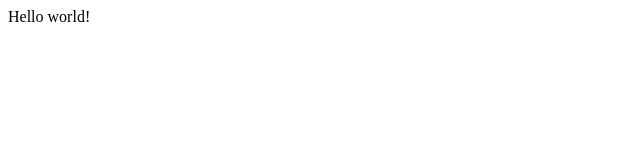
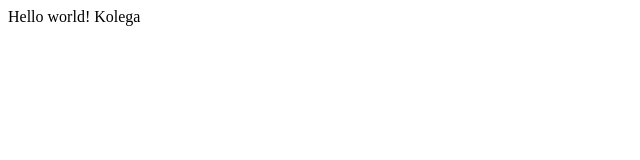
Before and after one commit to wbanko/GitTutorial, a plain HTML site: page index.html in a window 1280 px wide. Shown: the full height of the page, 0-640 px from the left. Drawn offline with Linux system fonts and the light colour scheme.

Commit message:
zmiany_kolegi

```diff
--- a/index.html
+++ b/index.html
@@ -5,6 +5,6 @@
         <title>Git Tutorial</title>
     </head>
     <body>
-        Hello world!
+        Hello world! Kolega
     </body>
 </html>
```
